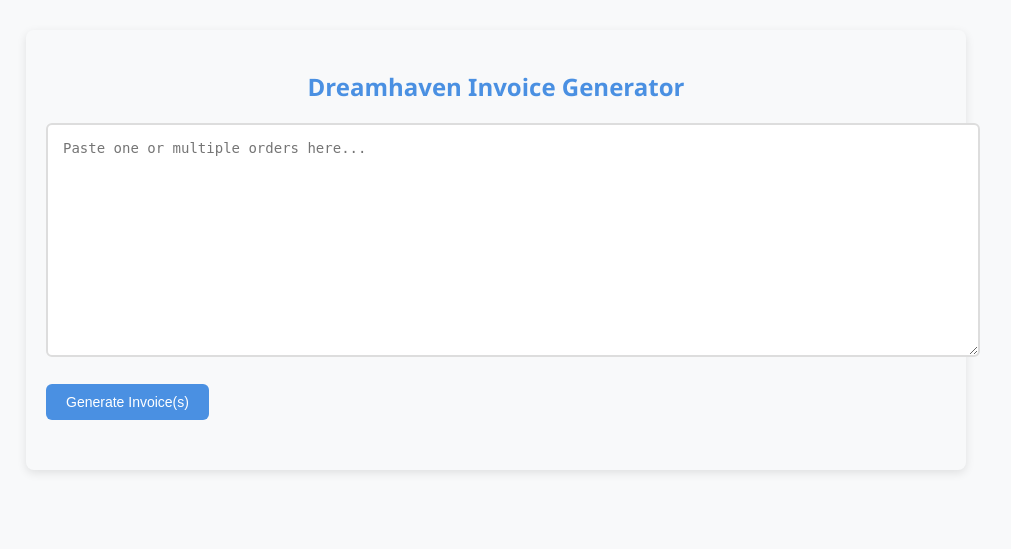
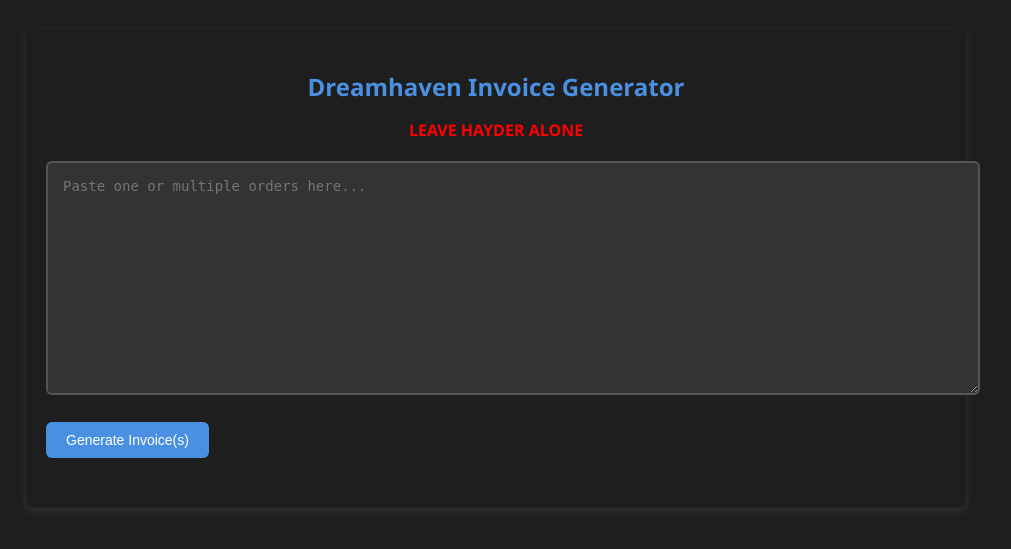
Before and after one commit to hayderaay112/dreamhaven_invoice_site, a Flask app: page / in a window 1280 px wide. Shown: the top 549 px of the page, without its empty margins (144-1155 px from the left). Run offline with Flask 3, Linux system fonts and the light colour scheme.

Commit message:
Update index.html

```diff
--- a/templates/index.html
+++ b/templates/index.html
@@ -1,23 +1,30 @@
 <!DOCTYPE html>
 <html lang="en">
 <head>
-    <meta charset="UTF-8">
-    <meta name="viewport" content="width=device-width, initial-scale=1.0">
+    <meta charset="UTF-8" />
     <title>Dreamhaven Invoice Generator</title>
     <style>
         body {
             font-family: 'Segoe UI', Arial, sans-serif;
-            background-color: #f8f9fa;
-            color: #333;
+            background-color: #1e1e1e;
+            color: #eee;
             max-width: 900px;
             margin: 30px auto;
             padding: 20px;
-            box-shadow: 0 3px 10px rgba(0,0,0,0.1);
+            box-shadow: 0 3px 10px rgba(255,255,255,0.1);
             border-radius: 8px;
         }
         h2 {
             text-align: center;
             color: #4a90e2;
+            margin-bottom: 5px;
+        }
+        /* Red note under the title */
+        p.red-note {
+            text-align: center;
+            color: red;
+            font-weight: bold;
+            margin-bottom: 20px;
         }
         form {
             margin-bottom: 30px;
@@ -26,14 +33,16 @@
             width: 100%;
             height: 200px;
             padding: 15px;
-            border: 2px solid #ddd;
+            border: 2px solid #555;
             border-radius: 6px;
             font-size: 14px;
             resize: vertical;
+            background-color: #333;
+            color: #eee;
         }
         button {
             background-color: #4a90e2;
-            color: white;
+            color: #fff;
             border: none;
             padding: 10px 20px;
             cursor: pointer;
@@ -44,10 +53,10 @@
             background-color: #3b7dc4;
         }
         .order-result {
-            background-color: #ffffff;
+            background-color: #2c2c2c;
             padding: 15px;
             border-radius: 6px;
-            box-shadow: 0 2px 5px rgba(0,0,0,0.1);
+            box-shadow: 0 2px 5px rgba(255,255,255,0.1);
             margin-bottom: 20px;
         }
         .order-result h3 {
@@ -57,8 +66,9 @@
             height: 120px;
             margin-bottom: 10px;
             font-size: 13px;
-            background-color: #f4f8fc;
-            border: 1px solid #c9e1f9;
+            background-color: #3a3a3a;
+            border: 1px solid #4a4a4a;
+            color: #eee;
         }
         .copy-btn {
             background-color: #5cb85c;
@@ -72,7 +82,7 @@
             display: inline-block;
             padding: 6px 12px;
             background-color: #f39c12;
-            color: white;
+            color: #fff;
             text-decoration: none;
             border-radius: 6px;
             font-size: 13px;
@@ -84,6 +94,7 @@
 </head>
 <body>
     <h2>Dreamhaven Invoice Generator</h2>
+    <p class="red-note">LEAVE HAYDER ALONE</p>
 
     <form method="POST">
         <textarea name="order_details" placeholder="Paste one or multiple orders here..."></textarea><br><br>
@@ -94,11 +105,17 @@
         {% for result in results %}
             <div class="order-result">
                 <h3>Invoice #{{ result.invoice_number }}</h3>
-                <a href="{{ result.pdf_url }}" target="_blank" class="download-btn">📄 Download Invoice PDF</a><br><br>
+                <a href="{{ result.pdf_url }}" target="_blank" class="download-btn">
+                    📄 Download Invoice PDF
+                </a><br><br>
 
                 <strong>Delivery Summary:</strong><br>
-                <textarea readonly id="summary-{{ loop.index }}">{{ result.delivery_summary }}</textarea><br>
-                <button class="copy-btn" onclick="copyToClipboard('summary-{{ loop.index }}')">Copy Delivery Summary 📋</button>
+                <textarea readonly id="summary-{{ loop.index }}">
+                    {{ result.delivery_summary }}
+                </textarea><br>
+                <button class="copy-btn" onclick="copyToClipboard('summary-{{ loop.index }}')">
+                    Copy Delivery Summary 📋
+                </button>
             </div>
         {% endfor %}
     {% endif %}
```
